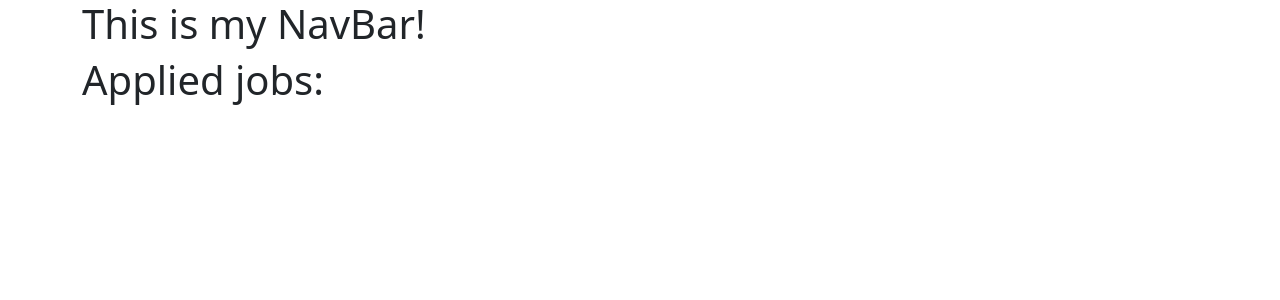
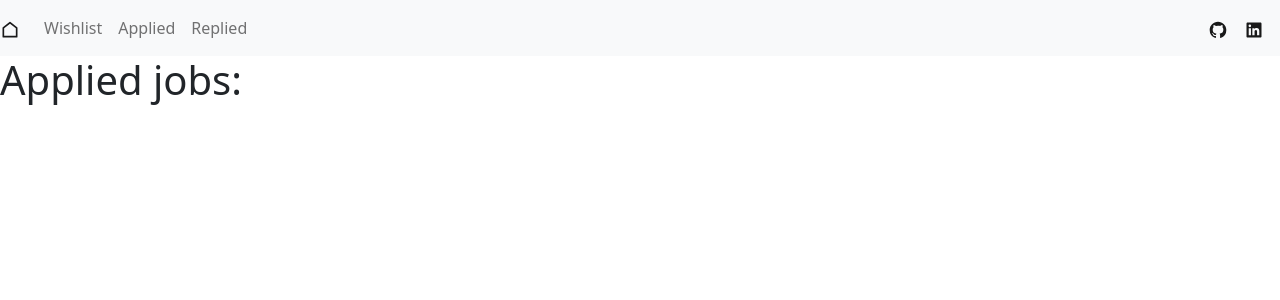
Before and after one commit to khartson/phase-2-jobase-frontend, a React (Create React App) app: page /applied in a window 1280 px wide. Shown: the top 300 px of the page. Built offline with nearby package versions, Linux system fonts and the light colour scheme.

Commit message:
added navbar, styles, links

```diff
--- a/src/components/App.js
+++ b/src/components/App.js
@@ -14,7 +14,7 @@ import 'bootstrap/dist/css/bootstrap.min.css';
 
 function App() {
   return (
-    <Container>
+    <div>
       <NavBar />
       <Switch>
         <Route exact path='/home'>
@@ -36,7 +36,7 @@ function App() {
           <Replied />
         </Route>
       </Switch>
-    </Container>
+    </div>
   );
 }
 
--- a/src/components/NavBar.js
+++ b/src/components/NavBar.js
@@ -1,8 +1,20 @@
 import React from 'react';
-
+import { RiHomeLine, RiGithubFill, RiLinkedinBoxFill } from 'react-icons/ri';
+import { Navbar, Nav } from 'react-bootstrap';
 function NavBar() {
     return(
-        <h1>This is my NavBar!</h1>
+        <>
+        <Navbar bg="light" variant="light">
+            <Navbar.Brand href="home"><RiHomeLine/></Navbar.Brand>
+            <Nav className="me-auto">
+                <Nav.Link href="wishlist">Wishlist</Nav.Link>
+                <Nav.Link href="applied">Applied</Nav.Link>
+                <Nav.Link href="replied">Replied</Nav.Link>
+            </Nav>
+            <Navbar.Brand href='https://github.com/khartson'><RiGithubFill/></Navbar.Brand>
+            <Navbar.Brand href='https://www.linkedin.com/in/kyle-hartson/'><RiLinkedinBoxFill/></Navbar.Brand>
+        </Navbar>
+        </>
     )
 }
 
```
